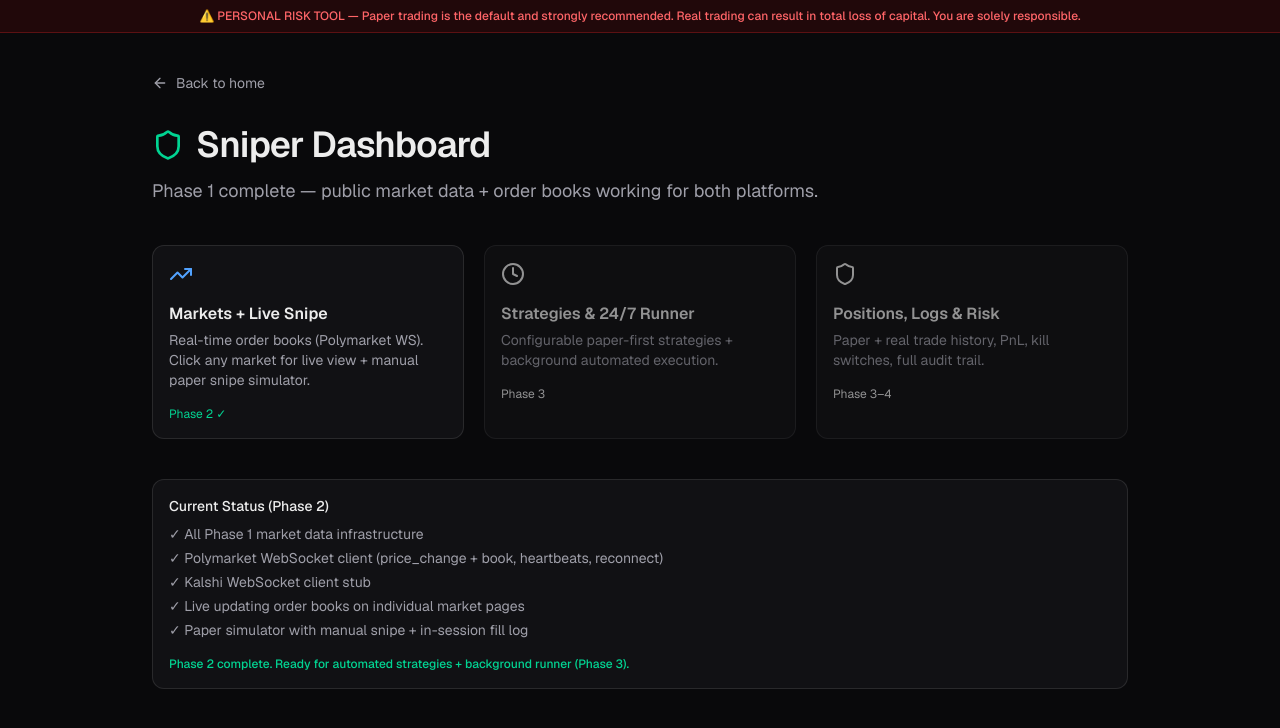
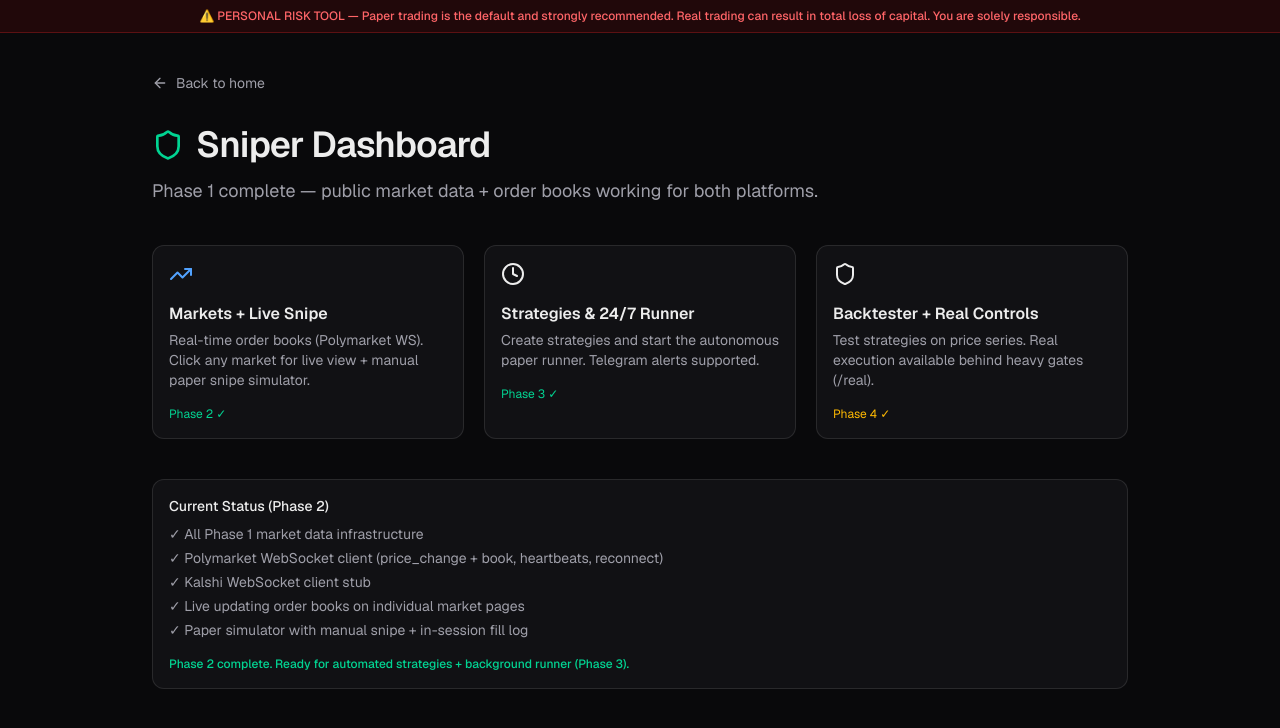
Before and after one commit to seanebones-lang/sniper, a Next.js app: page /dashboard in a window 1280 px wide. Shown: the top 728 px of the page. Built offline with nearby package versions, Linux system fonts and the light colour scheme.

Commit message:
Polish: Improved dashboard navigation + links to all new tools

```diff
--- a/app/dashboard/page.tsx
+++ b/app/dashboard/page.tsx
@@ -24,19 +24,19 @@ export default function Dashboard() {
           <div className="mt-4 text-xs text-emerald-400">Phase 2 ✓</div>
         </Link>
 
-        <div className="card opacity-60">
+        <Link href="/strategies" className="card hover:border-white/30 transition">
           <Clock className="h-6 w-6 mb-4" />
           <div className="font-semibold mb-1">Strategies &amp; 24/7 Runner</div>
-          <div className="text-sm text-zinc-400">Configurable paper-first strategies + background automated execution.</div>
-          <div className="mt-4 text-xs">Phase 3</div>
-        </div>
+          <div className="text-sm text-zinc-400">Create strategies and start the autonomous paper runner. Telegram alerts supported.</div>
+          <div className="mt-4 text-xs text-emerald-400">Phase 3 ✓</div>
+        </Link>
 
-        <div className="card opacity-60">
+        <Link href="/backtest" className="card hover:border-white/30 transition">
           <Shield className="h-6 w-6 mb-4" />
-          <div className="font-semibold mb-1">Positions, Logs &amp; Risk</div>
-          <div className="text-sm text-zinc-400">Paper + real trade history, PnL, kill switches, full audit trail.</div>
-          <div className="mt-4 text-xs">Phase 3–4</div>
-        </div>
+          <div className="font-semibold mb-1">Backtester + Real Controls</div>
+          <div className="text-sm text-zinc-400">Test strategies on price series. Real execution available behind heavy gates (/real).</div>
+          <div className="mt-4 text-xs text-amber-400">Phase 4 ✓</div>
+        </Link>
       </div>
 
       <div className="card bg-zinc-900/40 text-sm">
```
